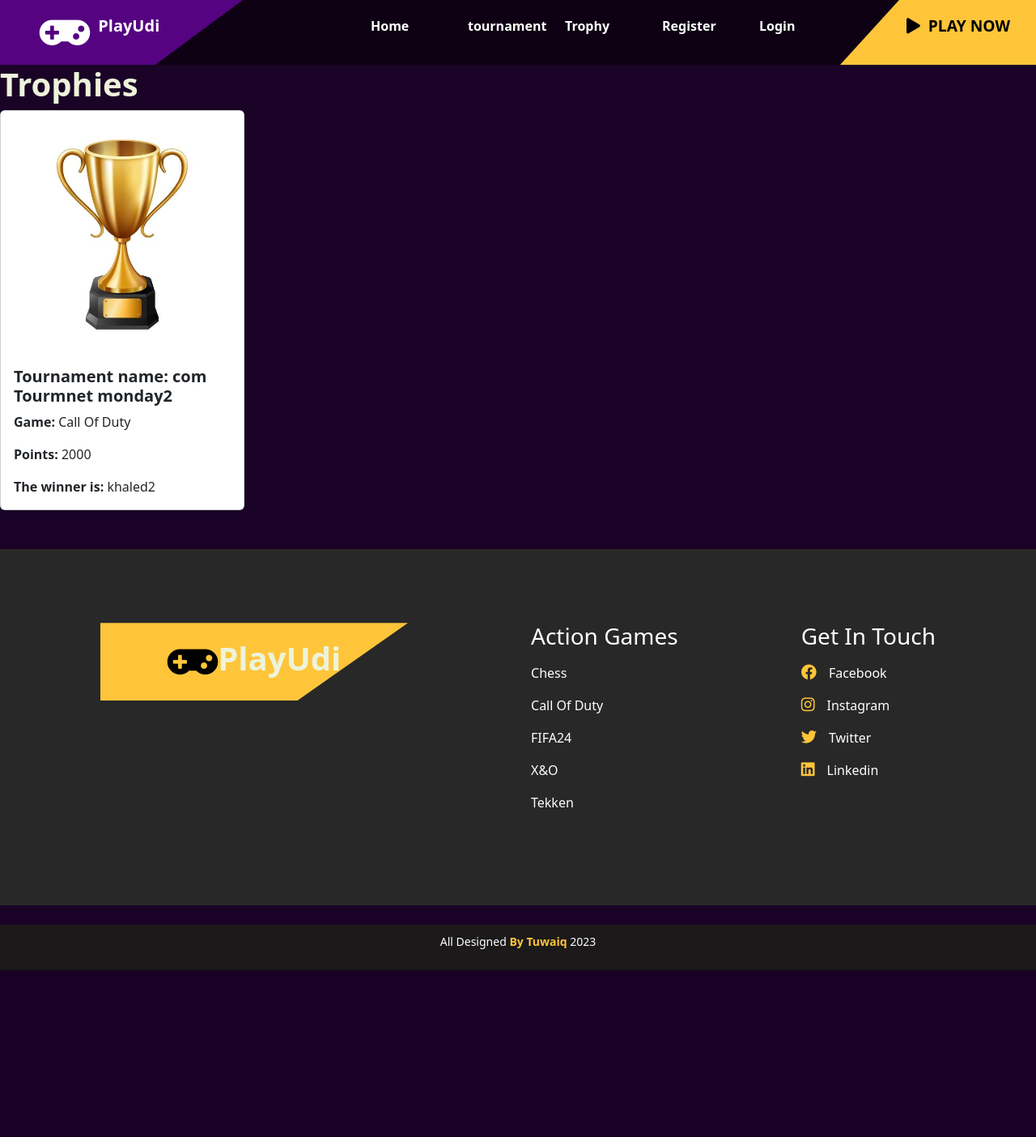
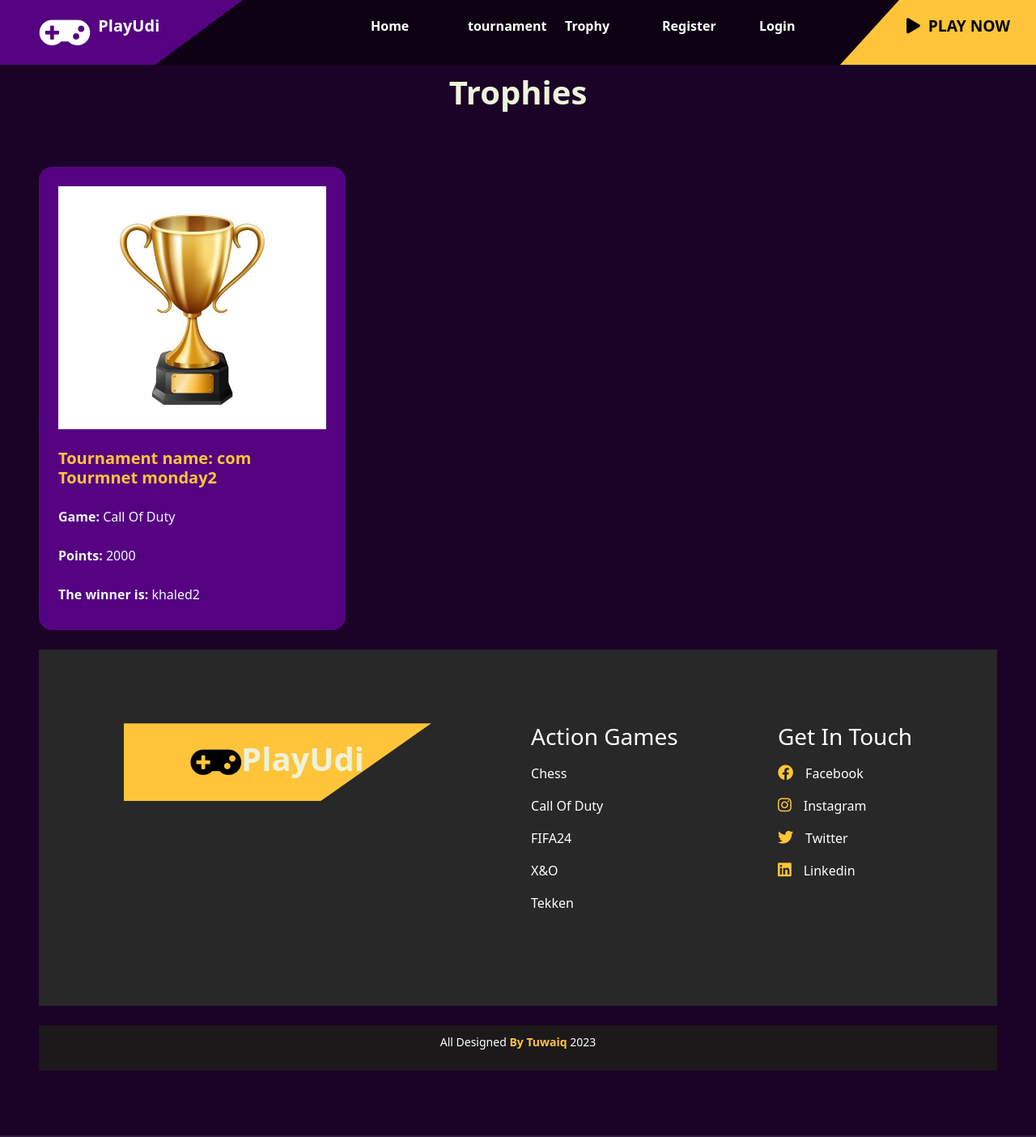
Before and after one commit to abdulazizalzahrani1/CapStone-PlayUdi-, a Django app: page /trophy/ in a window 1280 px wide. Shown: the whole page at 81% size. Before the commit the page ends 1198 px from the top, so only its background shows below. Run offline with Django 4.2, Linux system fonts and the light colour scheme; data comes from the database, SQL or seed files in the repository; both versions use the stored data as it was after the commit.

Commit message:
games and tournaments

```diff
--- a/PlayUdi/main/static/styles/stylee.css
+++ b/PlayUdi/main/static/styles/stylee.css
@@ -569,6 +569,7 @@ ul li a:hover {
     background: linear-gradient(-45deg,#571845 , #c70039);
     margin-top: 20px;
     width: 25%;
+    height: max-content;
 
 
 
@@ -771,7 +772,7 @@ ul li a:hover {
     top: 25%;
     bottom: 25%;
     left: 100%;
-    right: -10px;
+    right: -40px;
     border-top: 1px solid red;
     border-bottom: 1px solid red;
     border-right: 1px solid red;
@@ -781,7 +782,7 @@ ul li a:hover {
     content: "";
     position: absolute;
     top: calc(50% - 5px);
-    left: 10px;
+    left: 0px;
     width: 0;
     height: 0;
     border-top: 5px solid transparent;
@@ -883,7 +884,7 @@ a:hover {
 .link-custom {
     font-weight: 700;
     position: relative;
-    margin-left: 14px;
+    margin-left: 1px;
 }
 
 .link-custom::after {
--- a/PlayUdi/main/templates/main/games/chess.html
+++ b/PlayUdi/main/templates/main/games/chess.html
@@ -7,13 +7,13 @@
     </div>
     <div class="col-8 my-4" >
         <h1 style="color:#fec53a">Chess Game</h1>
-        <h4 style="color:beige">Chess is a timeless classic that has captivated minds for centuries. This two-player board game is often hailed as the "game of kings" due to its rich history and strategic depth. Its origins can be traced back over a thousand years, making it one of the oldest games still played today.
+        <h5 style="color:beige">Chess is a timeless classic that has captivated minds for centuries. This two-player board game is often hailed as the "game of kings" due to its rich history and strategic depth. Its origins can be traced back over a thousand years, making it one of the oldest games still played today.
 
 The appeal of chess lies in its simplicity and complexity simultaneously. On the surface, it has just 64 squares and 32 pieces, but the intricate rules governing their movements result in an astounding number of possible positions. Chess demands strategic thinking, foresight, and tactical precision. It's a game that teaches critical skills such as problem-solving and decision-making, making it popular in educational circles.
 
 Beyond its educational benefits, chess is also a competitive sport played professionally worldwide. Grandmasters, the highest-ranking chess players, are revered for their extraordinary skills and mastery of the game. Chess tournaments draw in enthusiasts from all walks of life, and the World Chess Championship is one of the most prestigious events in the chess calendar.
 
-</h4>
+</h5>
     </div>
 </div>
 <div class="row gap-3">
--- a/PlayUdi/main/templates/main/games/cod.html
+++ b/PlayUdi/main/templates/main/games/cod.html
@@ -8,11 +8,11 @@
     </div>
     <div class="col-8 my-4" >
         <h1 style="color:#fec53a">Call of Duty Vediw Game</h1>
-        <h4 style="color:beige">In stark contrast to the cerebral nature of chess, Call of Duty (COD) is an adrenaline-pumping first-person shooter (FPS) series that has taken the gaming world by storm. Since its inception in 2003, COD has become a cultural phenomenon, known for its intense action, cinematic campaigns, and competitive multiplayer modes.
+        <h5 style="color:beige">In stark contrast to the cerebral nature of chess, Call of Duty (COD) is an adrenaline-pumping first-person shooter (FPS) series that has taken the gaming world by storm. Since its inception in 2003, COD has become a cultural phenomenon, known for its intense action, cinematic campaigns, and competitive multiplayer modes.
 
 Set against various historical and contemporary backdrops, COD games immerse players in epic battles, offering a taste of warfare on a grand scale. The franchise has evolved over the years, incorporating cutting-edge graphics, realistic physics, and innovative gameplay mechanics. It's not just a game; it's a blockbuster experience.
 
-One of the key strengths of COD is its robust online multiplayer community. Players from around the globe engage in fast-paced, team-based combat, creating a dynamic and ever-changing gaming environment. Esports competitions like the Call of Duty League have emerged, elevating the game to a professional sport with lucrative prizes.</h4>
+One of the key strengths of COD is its robust online multiplayer community. Players from around the globe engage in fast-paced, team-based combat, creating a dynamic and ever-changing gaming environment. Esports competitions like the Call of Duty League have emerged, elevating the game to a professional sport with lucrative prizes.</h5>
     </div>
 </div>
 <div class="row gap-3">
--- a/PlayUdi/main/templates/main/games/fifa.html
+++ b/PlayUdi/main/templates/main/games/fifa.html
@@ -7,11 +7,11 @@
     </div>
     <div class="col-8 my-4" >
         <h1 style="color:#fec53a">Fifa Game</h1>
-        <h4 style="color:beige">FIFA, the video game series by EA Sports, has brought the world's most popular sport, soccer (football in most parts of the world), to the gaming world with unmatched realism. With stunning graphics, lifelike player animations, and meticulous attention to detail, FIFA captures the essence of the beautiful game.
+        <h5 style="color:beige">FIFA, the video game series by EA Sports, has brought the world's most popular sport, soccer (football in most parts of the world), to the gaming world with unmatched realism. With stunning graphics, lifelike player animations, and meticulous attention to detail, FIFA captures the essence of the beautiful game.
 
 FIFA offers various game modes, from career management to fast-paced online matches. Gamers can build their dream teams, trade players, and compete against others worldwide. The franchise's annual releases ensure that it stays current with real-world soccer events, including player transfers and team updates.
 
-FIFA is not just a game; it's a global cultural phenomenon. It unites soccer fans from different nations and allows them to experience the thrill of international competitions like the FIFA World Cup. The competitive FIFA esports scene has also gained prominence, with professional players and lucrative tournaments.</h4>
+FIFA is not just a game; it's a global cultural phenomenon. It unites soccer fans from different nations and allows them to experience the thrill of international competitions like the FIFA World Cup. The competitive FIFA esports scene has also gained prominence, with professional players and lucrative tournaments.</h5>
     </div>
 </div>
 <div class="row gap-3">
--- a/PlayUdi/main/templates/main/games/takken.html
+++ b/PlayUdi/main/templates/main/games/takken.html
@@ -7,11 +7,11 @@
     </div>
     <div class="col-8 my-4" >
         <h1 style="color:#fec53a">Takken Game</h1>
-        <h4 style="color:beige">Tekken is a fighting game series that has set the standard for hand-to-hand combat in the world of gaming. Developed by Bandai Namco, Tekken features a diverse cast of martial artists, each with their unique fighting style and backstory. From the acrobatic kicks of Hwoarang to the brutal strikes of Heihachi Mishima, Tekken offers an array of combat experiences.
+        <h5 style="color:beige">Tekken is a fighting game series that has set the standard for hand-to-hand combat in the world of gaming. Developed by Bandai Namco, Tekken features a diverse cast of martial artists, each with their unique fighting style and backstory. From the acrobatic kicks of Hwoarang to the brutal strikes of Heihachi Mishima, Tekken offers an array of combat experiences.
 
 The series has evolved with each installment, introducing new characters, enhanced graphics, and refined gameplay mechanics. Tekken has a dedicated fan base drawn to its deep combat system, which requires precision, timing, and mastery of combos. The game's competitive scene has grown over the years, with tournaments like the Tekken World Tour showcasing the world's best players.
 
-</h4>
+</h5>
     </div>
 </div>
 <div class="row gap-3">
--- a/PlayUdi/main/templates/main/games/xo.html
+++ b/PlayUdi/main/templates/main/games/xo.html
@@ -7,11 +7,11 @@
     </div>
     <div class="col-8 my-4" >
         <h1 style="color:#fec53a">XO Game</h1>
-        <h4 style="color:beige">Switching gears from high-intensity warfare to simplicity, X-O, also known as Tic-Tac-Toe, is a classic game that most people encounter in their childhood. This deceptively simple game is played on a 3x3 grid, where two players take turns marking the grid with their symbols, usually 'X' and 'O,' with the objective of forming a line of three of their symbols horizontally, vertically, or diagonally.
+        <h5 style="color:beige">Switching gears from high-intensity warfare to simplicity, X-O, also known as Tic-Tac-Toe, is a classic game that most people encounter in their childhood. This deceptively simple game is played on a 3x3 grid, where two players take turns marking the grid with their symbols, usually 'X' and 'O,' with the objective of forming a line of three of their symbols horizontally, vertically, or diagonally.
 
 Despite its straightforward rules, X-O offers fundamental lessons in strategy and tactics. Players quickly learn to anticipate their opponent's moves and plan ahead to secure a winning position. While it's often associated with childhood, X-O remains an enjoyable pastime for people of all ages and can be a fun way to pass the time.
 
-</h4>
+</h5>
     </div>
 </div>
 <div class="row gap-3">
--- a/PlayUdi/main/templates/main/home.html
+++ b/PlayUdi/main/templates/main/home.html
@@ -46,7 +46,7 @@
 <!-- New section is down here below -->
 <div class="logoo-section">
     <i class="fas fa-gamepad"></i>
-    <h1>Top players</h1>
+    <h1>TOP PLAYERS</h1>
     </div>
 
 <section class="section-2" style="padding-top: 25px;">
--- a/PlayUdi/tournament/templates/tournament/tournaments_home.html
+++ b/PlayUdi/tournament/templates/tournament/tournaments_home.html
@@ -30,7 +30,7 @@
                             <img src="/static/images/games/fifa.png"  class="card-img-top" style="height: 432px; width: 100%;">
                             {%endif%}
                             <h5 style="word-wrap: break-word;" class="mt-4 mb-2">{{ tournament.name }}</h5>
-                            <p style="word-wrap: break-word;">{{ tournament.description }}</p>
+                            <p style="word-wrap: break-word; color: #fec53a;">{{ tournament.description }}</p>
 
 
 
--- a/PlayUdi/trophy/templates/trophy/trophies.html
+++ b/PlayUdi/trophy/templates/trophy/trophies.html
@@ -3,18 +3,27 @@
 {% block title %} Trophy {% endblock%}
 
 {% block content %}
-<h1>Trophies</h1>
+<h1 style="display: flex; justify-content: center; margin-top: 10px;">Trophies</h1>
 
-  <div class="row ds">
-    {% for trophy in trophies %}
-      <div class="col-md-3" >
-        <div class="card mb-4" >
-          {%if trophy.tournament.trophy_for_tournament >= 300%}<img src="/static/images/gold.jpg" width="100px" height="300px" class="card-img-top"> {%elif trophy.tournament.trophy_for_tournament >= 200%}<img src="/static/images/silver.jpg" width="100px" height="300px" class="card-img-top"> {%elif trophy.tournament.trophy_for_tournament < 200 %} <img src="/static/images/silverr.jpg" width="100px" height="300px" class="card-img-top">{%endif%}
-          <div class="card-body">
-            <h5 class="card-title"><strong>Tournament name:</strong> {{ trophy.tournament.name }}</h5>
-            <p class="card-text"><strong>Game:</strong> {{ trophy.tournament.get_game_display }}</p>
-            <p class="card-text"><strong>Points:</strong> {{ trophy.points }}</p>
-            <p class="card-text"><strong>The winner is:</strong> {{ trophy.winner.user.username }}</p>
+<section id="services" class="full-height px-lg-5">
+  <div  class="containerrr">
+    <div  class="row pb-4" data-aos="fade-up">
+    </div>
+    <div class="row gy-4">
+  {% for trophy in trophies %}
+  <div class="col-4 h-100" data-aos="fade-up" data-aos-delay="300" style="margin-top: -20px;">
+    <div class="service p-4 bg-base rounded-4 shadow-effect " style="height: max-content;">
+          {%if trophy.tournament.trophy_for_tournament >= 300%}
+          <img src="/static/images/gold.jpg" width="100px" height="300px" class="card-img-top">
+          {%elif trophy.tournament.trophy_for_tournament >= 200%}
+          <img src="/static/images/silver.jpg" width="100px" height="300px" class="card-img-top">
+           {%elif trophy.tournament.trophy_for_tournament < 200 %}
+            <img src="/static/images/silverr.jpg" width="100px" height="300px" class="card-img-top">
+            {%endif%}
+            <h5 style="word-wrap: break-word; color: #fec53a;" class="mt-4 mb-2"><strong>Tournament name:</strong> {{ trophy.tournament.name }}</h5>
+            <p style="word-wrap: break-word; color: aliceblue;" class="mt-4 mb-2"><strong>Game:</strong> {{ trophy.tournament.get_game_display }}</p>
+            <p style="word-wrap: break-word;color: aliceblue; " class="mt-4 mb-2"><strong>Points:</strong> {{ trophy.points }}</p>
+            <p style="word-wrap: break-word; color: aliceblue;" class="mt-4 mb-2"><strong>The winner is:</strong> {{ trophy.winner.user.username }}</p>
 
 
           </div>
```
Also changed, not shown: PlayUdi/tournament/templates/tournament/tournament_details.html (+8 -6 lines), PlayUdi/db.sqlite3, PlayUdi/tournament/migrations/0024_alter_profile_user_rank.py (added).
